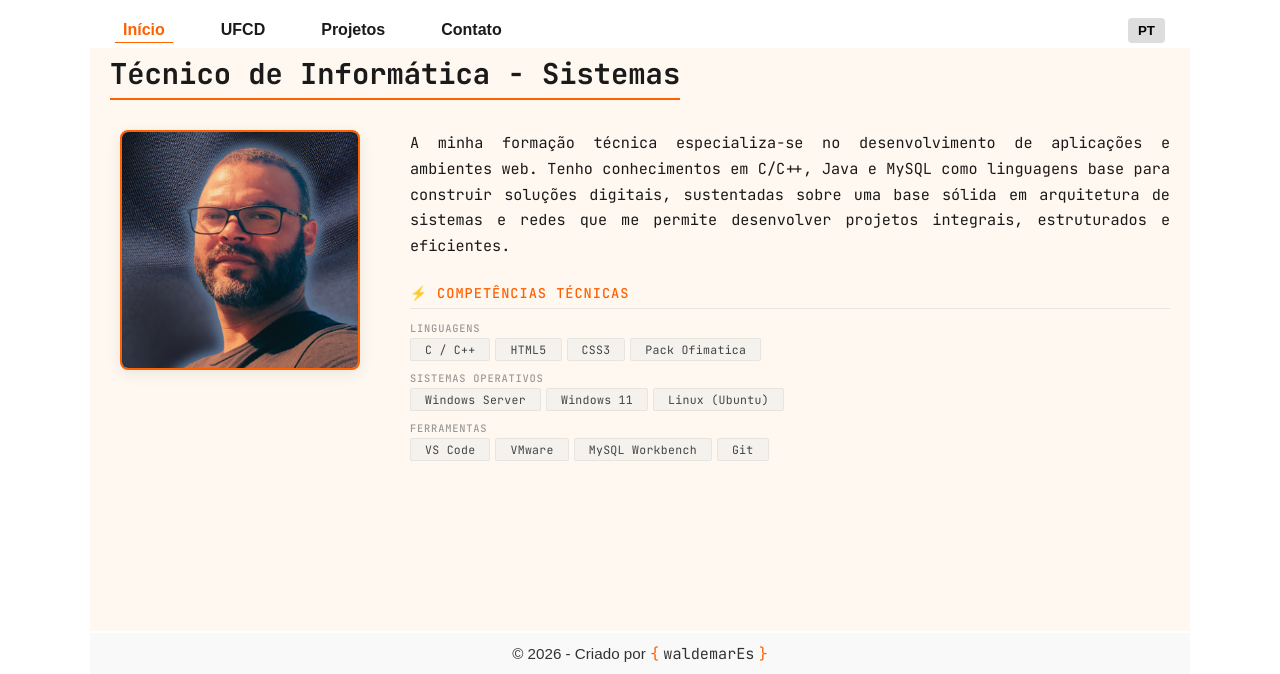
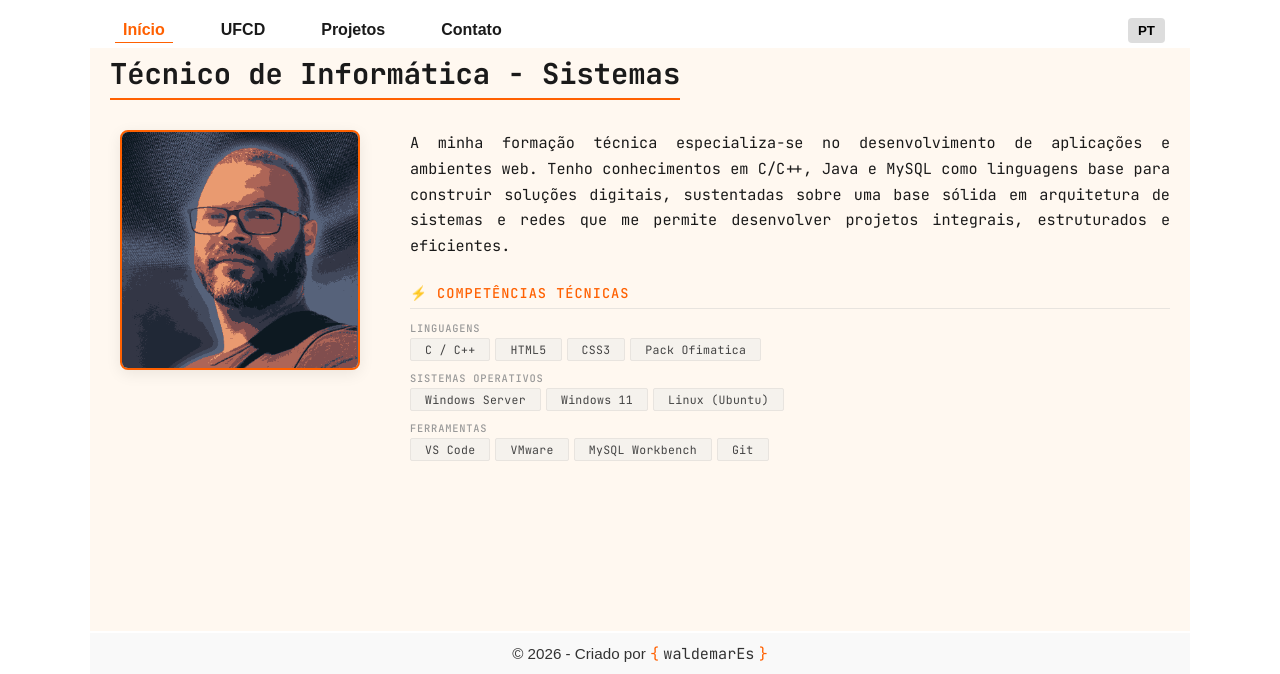
Before and after one commit to WaldemarEs/portafolio-waldemarEs, a plain HTML site: page index.html in a window 1280 px wide. Shown: the part 126-800 px from the top of the page. Drawn offline with Linux system fonts and the light colour scheme.

Commit message:
20kb img de perfil

```diff
--- a/index.html
+++ b/index.html
@@ -57,7 +57,7 @@
         <!-- Columna izquierda: Imagen -->
         <div class="home-image-col">
             <div class="profile-image-container">
-                <img src="img/imgperfil.png" alt="Waldemar Escobar Perez" class="profile-image">
+                <img src="img/imgperfil_11zon.png" alt="Waldemar Escobar Perez" class="profile-image">
             </div>
         </div>
         <!-- Columna derecha: Texto + Skills -->
```
Also changed, not shown: img/imgperfil.png (deleted), img/imgperfil_11zon.png (added), 2 other files.
